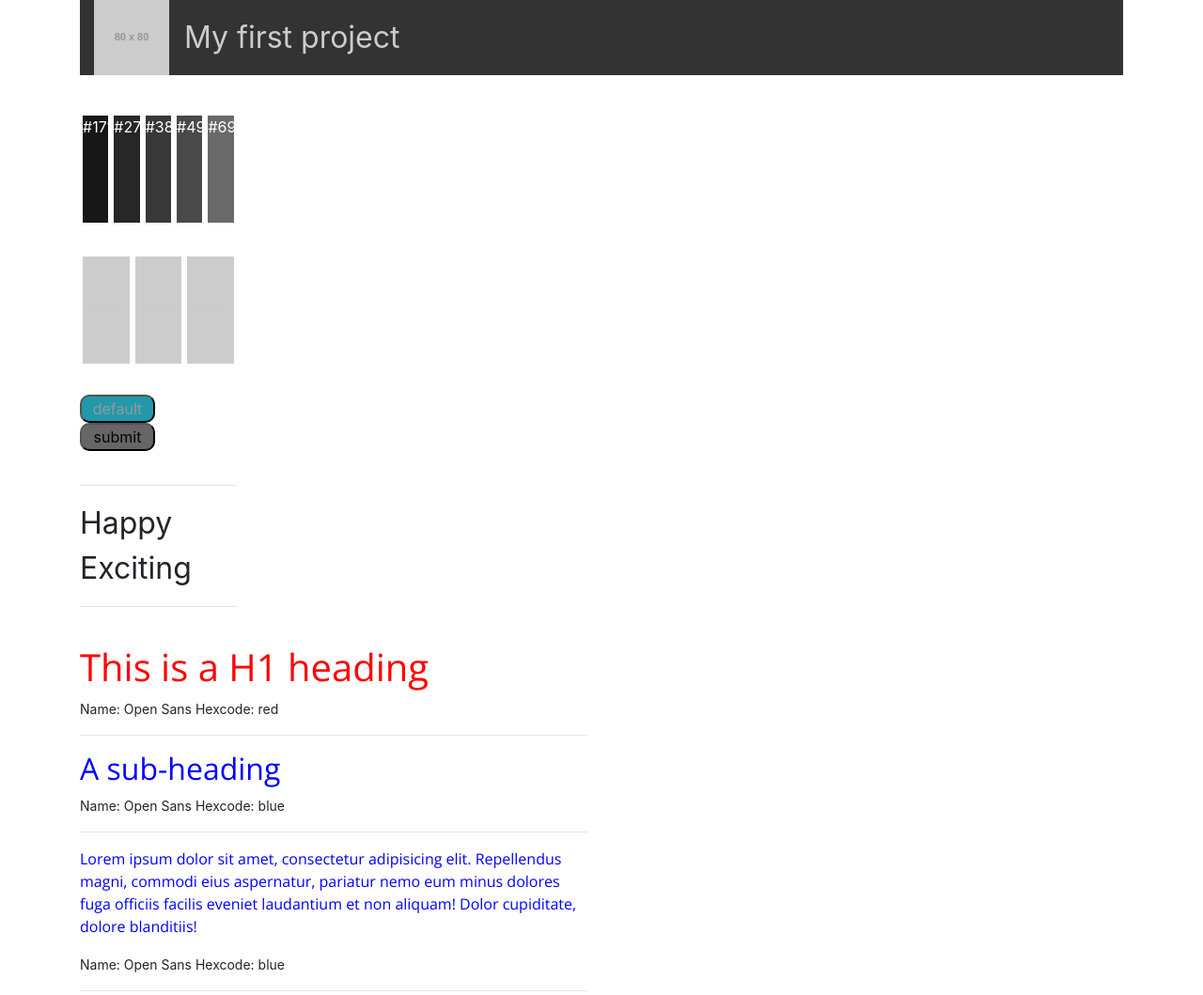
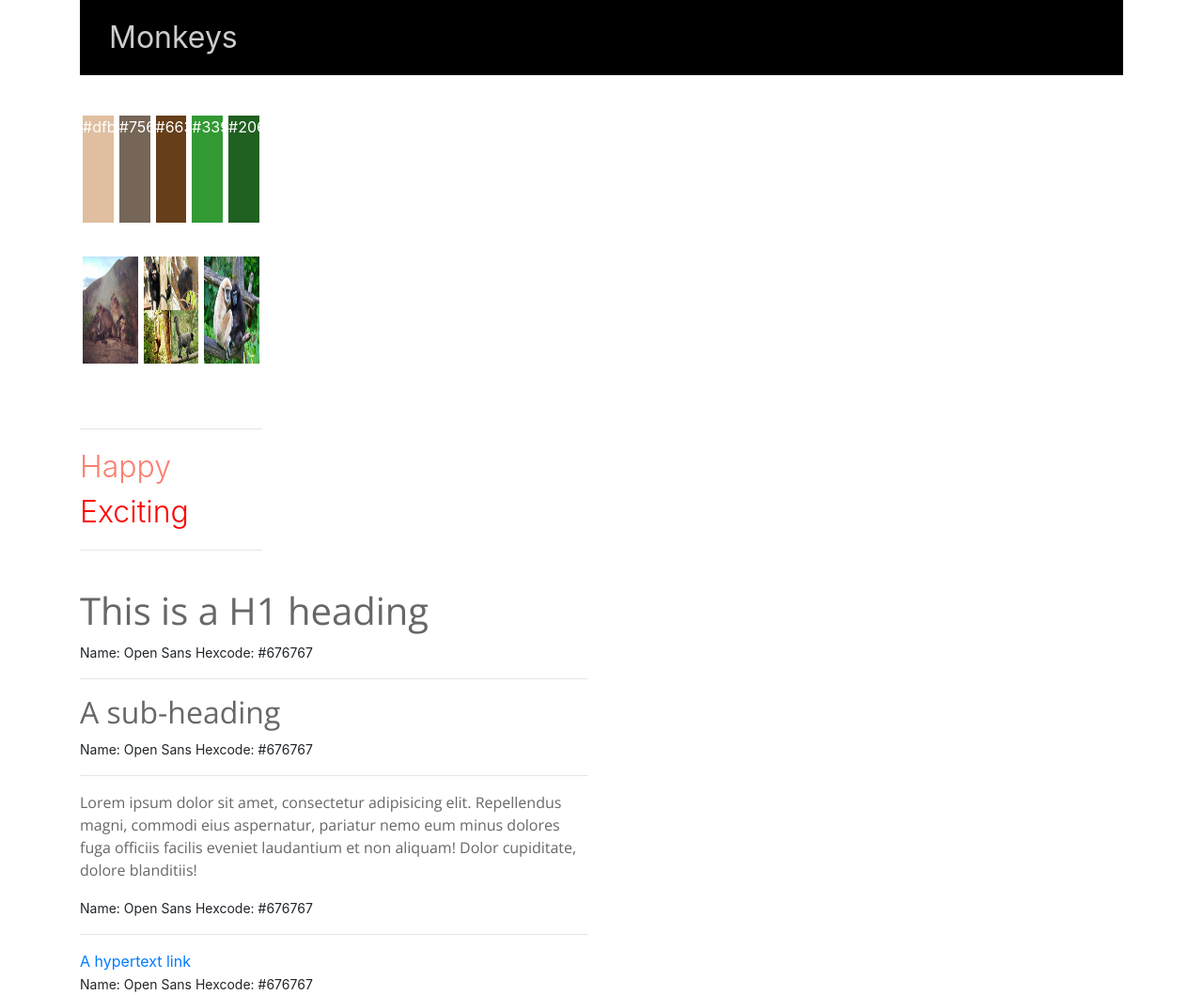
Before and after one commit to mnishiguchi/style_tile, a plain HTML site: page index.html in a window 1280 px wide. Shown: the top 1059 px of the page at 94% size. Drawn offline with nearby package versions, Linux system fonts and the light colour scheme; placeholder pictures from the web are drawn by us.

Commit message:
Add images

```diff
--- a/app.css
+++ b/app.css
@@ -11,12 +11,14 @@ nav.top-nav {
   line-height: 80px;
   height: 80px;
   margin-bottom: 40px;
-  background: #333333;
+  background: #000000;
 }
 nav.top-nav .logoImg {
   display: inline-block;
   float: left;
   margin-right: 16px;
+  width: auto;
+  height: 100px;
 }
 nav.top-nav .projectName {
   display: inline-block;
@@ -25,6 +27,9 @@ nav.top-nav .projectName {
   height: 80px;
   font-size: 2.0em;
   color: #CCCCCC;
+}
+.row {
+  clear: left;
 }
 .col-wrapper {
   margin-bottom: 40px;
--- a/index.html
+++ b/index.html
@@ -26,83 +26,99 @@
     angular.module( "app" ).controller( "AppController", function() {
 
       // Project name
-      this.projectName = "My first project"
+      this.projectName = "Monkeys"
+
+
+      // Logo
+      this.logoUrl = "";
 
       // A list of colors (e.g., #333, red)
       this.colors = [
-        "#171717",
-        "#272727",
-        "#383838",
-        "#494949",
-        "#696969",
+        "#dfbf9f",
+        "#756657",
+        "#663f1a",
+        "#339933",
+        "#206020",
       ];
 
       // A list of image source URLs or filepaths
       this.textures = [
-        "http://placehold.it/80/999999/ffffff?text=A",
-        "http://placehold.it/80/999999/ffffff?text=B",
-        "http://placehold.it/80/999999/ffffff?text=C",
+        "img/family.jpg",
+        "img/Atelidae.jpg",
+        "img/Hylobatidae.jpg",
       ];
 
       // A list of styles for buttons
       this.buttons = [
-        {
-          name: "default",
-          css: {
-            'color'        : "#999",
-            'background'   : "#29a",
-            'border-radius': "10px",
-            'width'        : "80px",
-            'height'       : "30px"
-          }
-        },
-        {
-          name: "submit",
-          css: {
-            'color'        : "abc",
-            'background'   : "#666",
-            'border-radius': "10px",
-            'width'        : "80px",
-            'height'       : "30px"
-          }
-        },
+        // {
+        //   name: "default",
+        //   css: {
+        //     'color'        : "#ddd",
+        //     'background'   : "#999",
+        //     'border-radius': "10px",
+        //     'width'        : "80px",
+        //     'height'       : "30px"
+        //   }
+        // },
+        // {
+        //   name: "default",
+        //   css: {
+        //     'color'        : "#ddd",
+        //     'background'   : "#999",
+        //     'border-radius': "10px",
+        //     'width'        : "80px",
+        //     'height'       : "30px"
+        //   }
+        // },
+        // {
+        //   name: "default",
+        //   css: {
+        //     'color'        : "#ddd",
+        //     'background'   : "#999",
+        //     'border-radius': "10px",
+        //     'width'        : "80px",
+        //     'height'       : "30px"
+        //   }
+        // },
       ];
 
       this.h1 = {
         fontFamily: "Open Sans",
-        color     : "red"
+        color     : "#676767"
       };
       this.h2 = {
         fontFamily: "Open Sans",
-        color     : "blue"
+        color     : "#676767"
       };
       this.h3 = {
         fontFamily: "Open Sans",
-        color     : "blue"
+        color     : "#676767"
       };
       this.h4 = {
         fontFamily: "Open Sans",
-        color     : "blue"
+        color     : "#676767"
       };
       this.p = {
         fontFamily: "Open Sans",
-        color     : "blue"
+        color     : "#676767"
       };
       this.a = {
         fontFamily: "Open Sans",
-        color     : "blue"
+        color     : "#676767"
       };
       this.adjectives = [
         {
           name: "Happy",
           css: {
-            color: "salmon"
+            color: "salmon",
+            "font-weight": 300
           }
         },
         {
           name: "Exciting",
           css: {
-            color: "red"
+            color        : "red",
+            "font-weight": 300
           }
         },
       ];
@@ -120,7 +136,7 @@
     <!-- Navbar -->
     <nav class="top-nav">
       <div class="container">
-        <img class="logoImg" src="http://placehold.it/80?text=LOGO" />
+        <img class="logoImg" ng-src="{{ app.logoUrl }}" />
         <div class="projectName">{{ app.projectName }}</div>
       </div>
     </nav>
@@ -156,8 +172,8 @@
           <div class="adjectives">
             <span
               class="adjective"
-              ng-repeat="adjective in app.adjectives" >
-              {{ adjective.name }}
+              ng-repeat="adjective in app.adjectives"
+              ng-style="adjective.css"> {{ adjective.name }}
             </span>
           </div>
 
@@ -196,7 +212,8 @@
 
     <footer>
       <small class="text-muted">
-        Designed by Masatoshi Nishiguchi
+        Designed by
+        <a href="https://github.com/mnishiguchi">Masatoshi Nishiguchi</a>
       </small>
     </footer>
   </div><!-- /.container -->
```
Also changed, not shown: img/Atelidae.jpg (added), img/Callitrichidae.jpg (added), img/Cebidae.jpg (added), img/Cercopithecidae.jpg (added), img/Hominidae.JPG (added), img/Hylobatidae.jpg (added), img/family.jpg (added).
